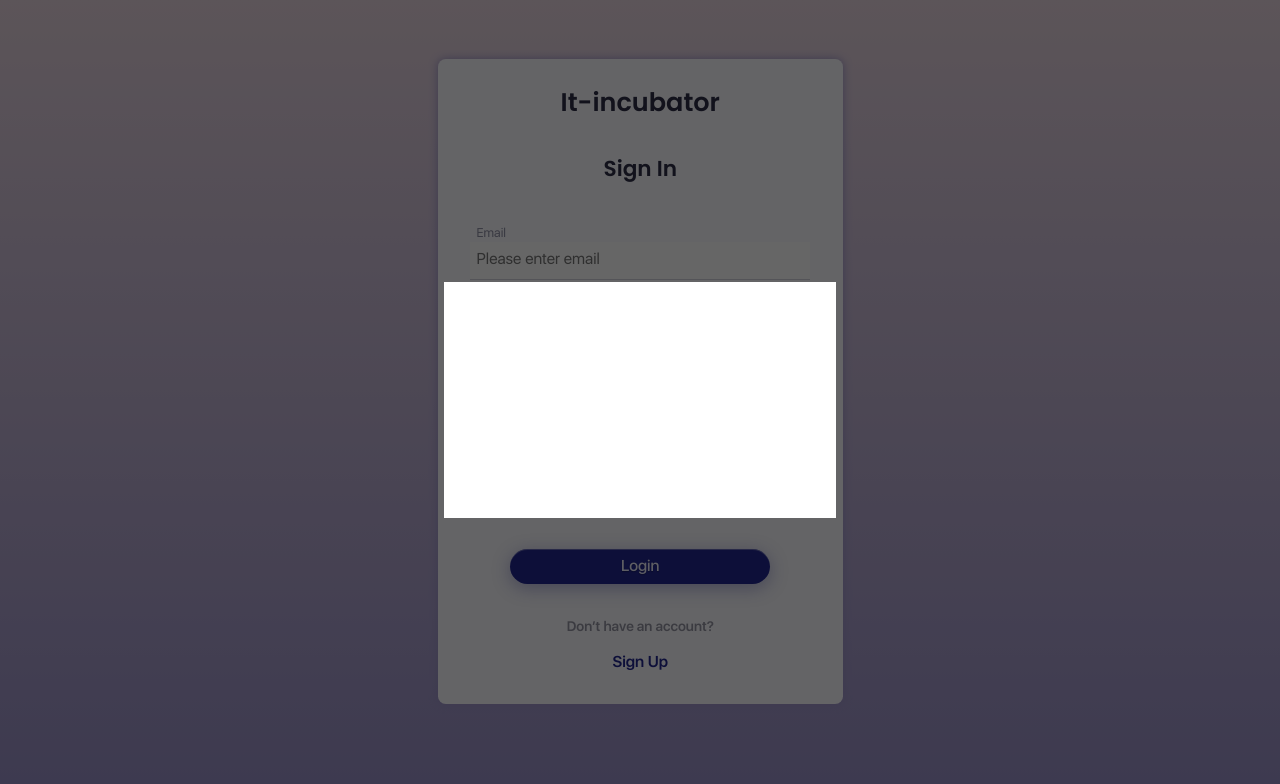
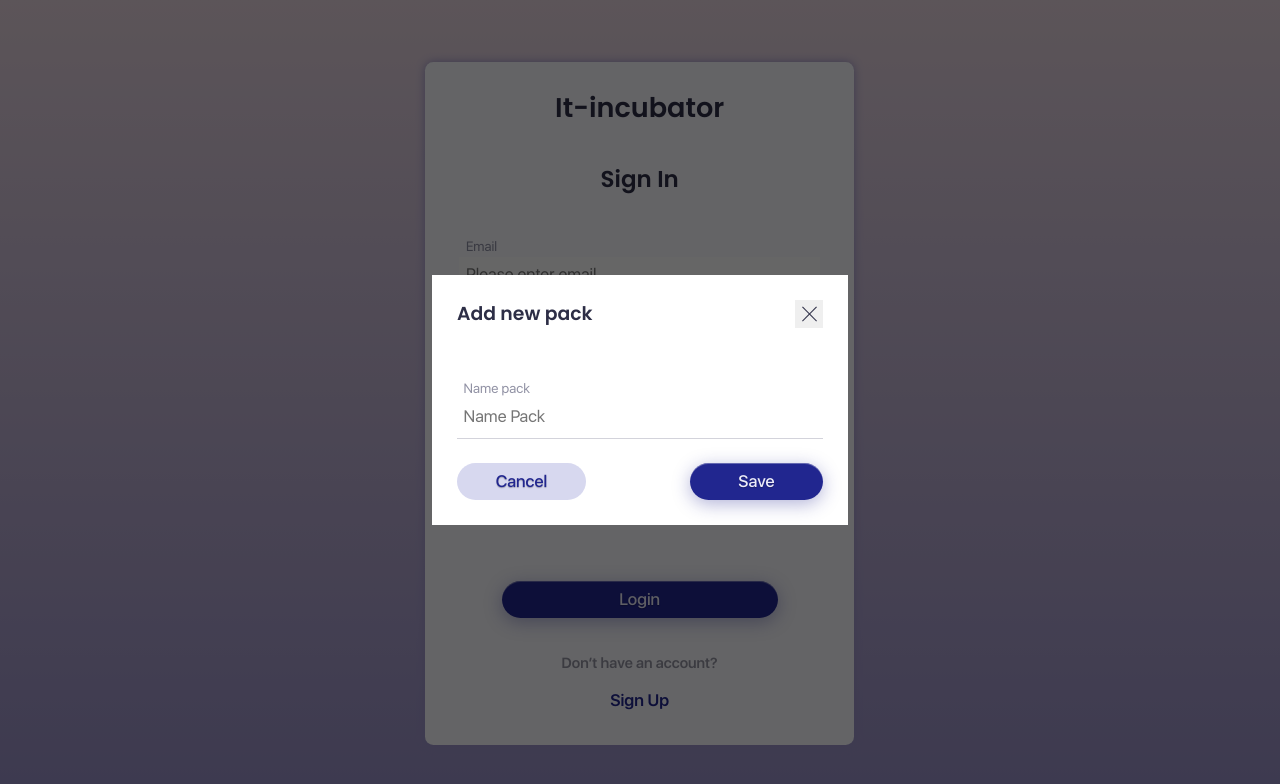
Before and after one commit to Matumba125/friday, a React (Create React App) app: page /#/login in a window 1280 px wide. Shown: the top 784 px of the page. Built offline with nearby package versions, Linux system fonts and the light colour scheme; no server answers.

Commit message:
added component modalAddPack, and buttonCloseModal

```diff
--- /dev/null
+++ b/src/common/buttonCloseModal/ButtonCloseModal.module.css
@@ -0,0 +1,30 @@
+.buttonCloseModal {
+    display: inline-block;
+    width: 1.7rem;
+    height: 1.7rem;
+    position: relative;
+    border: transparent;
+}
+
+.buttonCloseModal:hover {
+    border: 1px solid #2D2E46;
+}
+
+.buttonCloseModal::before,
+.buttonCloseModal::after {
+    position: absolute;
+    content: '';
+    height: 1.2rem;
+    width: 1px;
+    top: calc(50% - .6rem);
+    left: 50%;
+    background-color: #2D2E46;
+}
+
+.buttonCloseModal::before {
+    transform: rotate(45deg);
+}
+
+.buttonCloseModal::after {
+    transform: rotate(-45deg);
+}
--- /dev/null
+++ b/src/common/buttonCloseModal/ButtonCloseModal.tsx
@@ -0,0 +1,12 @@
+import React from "react";
+import s from './ButtonCloseModal.module.css'
+
+const ButtonCloseModal = () => {
+
+    return (
+        <button className={s.buttonCloseModal} type="button">
+        </button>
+    )
+}
+
+export default ButtonCloseModal;
--- a/src/common/buttonFormColor/ButtonFormColor.module.css
+++ b/src/common/buttonFormColor/ButtonFormColor.module.css
@@ -9,11 +9,12 @@
     font-family: 'SFUIDisplayMedium', sans-serif;
     font-size: 1rem;
     line-height: 2.1;
+    min-width: 8rem;
     width: 100%;
 }
 
 .buttonSubmitColor:hover {
-   opacity: .7;
+    opacity: .7;
 }
 
 
--- /dev/null
+++ b/src/common/buttonReturnCancel/ButtonReturnCancel.module.css
@@ -0,0 +1,25 @@
+.buttonContainerCancel {
+    width: 7.75rem;
+}
+
+.buttonCancel {
+    display: inline-block;
+    background: #D7D8EF;
+    border: transparent;
+    border-radius: 2rem;
+    color: #21268F;
+    text-shadow: 0px 1px 1px rgba(0, 0, 0, 0.25);
+    font-family: 'SFUIDisplayMedium', sans-serif;
+    font-size: 1rem;
+    line-height: 2.1;
+    width: 100%;
+}
+
+.buttonCancel:hover{
+    background-color: #a5a7eb;
+ }
+
+
+.buttonCancel:active {
+    box-shadow: 0 0 0 3px #21268F;
+}
--- /dev/null
+++ b/src/common/buttonReturnCancel/ButtonReturnCancel.tsx
@@ -0,0 +1,18 @@
+import React from "react";
+import s from './ButtonReturnCancel.module.css';
+
+const ButtonReturnCancel = () => {
+
+    return (
+        <div className={s.buttonContainerCancel}>
+            <button
+                className={s.buttonCancel}
+                type="submit"
+            >
+                Cancel
+            </button>
+        </div>
+    )
+}
+
+export default ButtonReturnCancel
--- a/src/components/loginization/Loginization.tsx
+++ b/src/components/loginization/Loginization.tsx
@@ -11,7 +11,7 @@ import React, {FormEvent, useState} from 'react';
 import {useDispatch, useSelector} from 'react-redux';
 import {loginTC, setLoginErrorAC} from '../../store/loginizationReducer';
 import {getIsLoggedIn, getLoginError} from '../../store/selectots';
-import ModalBox from '../../common/modalBox/ModalBox';
+import ModalAddPack from '../modalAddPack/ModalAddPack';
 
 const Loginization = () => {
   const [email, setEmail] = useState<string>('');
@@ -50,7 +50,7 @@ const Loginization = () => {
 
   return (
     <>
-<ModalBox/>
+<ModalAddPack/>
       <CardContainer>
         <>
           <div className={s.globalTitleBox}>
--- /dev/null
+++ b/src/components/modalAddPack/ModalAddPack.module.css
@@ -0,0 +1,57 @@
+.headerModal {
+    display: flex;
+    justify-content: space-between;
+    align-items: center;
+    margin-bottom: 3rem;
+}
+
+.modalTitle{
+    font-family: Poppins, sans-serif;
+    font-size: 1.13rem;
+    line-height: 1.2;
+    color: #2D2E46;
+}
+
+.inputBox {
+    text-align: start;
+}
+
+.buttonsBox {
+    display: flex;
+    flex-wrap: wrap;
+    justify-content: space-between;
+ }
+
+.buttonCloseModal {
+    width: 1.7rem;
+    height: 1.7rem;
+    position: relative;
+    border: transparent;
+}
+
+.buttonCloseModal:hover {
+    border: 1px solid #2D2E46;
+}
+
+.buttonCloseModal::before,
+.buttonCloseModal::after {
+    position: absolute;
+    content: '';
+    height: 1.2rem;
+    width: 1px;
+    top: calc(50% - .6rem);
+    left: 50%;
+    background-color: #2D2E46;
+}
+
+.buttonCloseModal::before {
+    transform: rotate(45deg);
+}
+
+.buttonCloseModal::after {
+    transform: rotate(-45deg);
+}
+
+.buttonContainer {
+    max-width: 8rem;
+}
--- /dev/null
+++ b/src/components/modalAddPack/ModalAddPack.tsx
@@ -0,0 +1,47 @@
+import React from "react";
+import s from './ModalAddPack.module.css';
+import ModalBox from '../../common/modalBox/ModalBox';
+import InputForm from '../../common/inputForm/InputForm';
+import ButtonCloseModal from '../../common/buttonCloseModal/ButtonCloseModal';
+import ButtonReturnCancel from '../../common/buttonReturnCancel/ButtonReturnCancel';
+import ButtonFormColor from '../../common/buttonFormColor/ButtonFormColor';
+
+
+const ModalAddPack = () => {
+
+    return (
+        <ModalBox>
+            <>
+                <div className={s.headerModal}>
+                    <h3 className={s.modalTitle}>
+                        Add new pack
+                    </h3>
+                    <ButtonCloseModal/>
+                </div>
+
+                <div className={s.inputBox}>
+                    <InputForm
+                        text={'Name pack'}
+                        inputType={'text'}
+                        title={'Please enter package name'}
+                        placeholder={'Name Pack'}
+                    />
+                </div>
+
+                <div className={s.buttonsBox}>
+                    <ButtonReturnCancel />
+                    <div className={s.buttonContainer}>
+                        <ButtonFormColor
+                            text={'Save'}
+                        />
+                    </div>
+
+                </div>
+            </>
+        </ModalBox>
+
+
+    )
+}
+
+export default ModalAddPack
--- a/src/components/routing/Routing.tsx
+++ b/src/components/routing/Routing.tsx
@@ -9,6 +9,7 @@ import Profile from "../profile/Profile";
 import Registration from "../registration/Registration";
 import EditProfile from '../editProfile/EditProfile';
 import CardsPacks from '../cardsPacks/CardsPacks';
+import ModalAddPack from '../modalAddPack/ModalAddPack';
 
 export const PATH ={
     LOGIN: '/login',
@@ -20,6 +21,7 @@ export const PATH ={
     REGISTRATION: '/registration',
     CARDS_PACKS: '/cards-packs',
     PACK_LIST: '/pack-list',
+    MODAL_ADDPACK: 'modal-add-pack',
 }
 const Routing = () => {
     return (
@@ -35,6 +37,7 @@ const Routing = () => {
                 <Route path={PATH.REGISTRATION} render={()=> <Registration/>} />
                 <Route path={PATH.CARDS_PACKS} render={()=> <CardsPacks/>} />
                 <Route path={PATH.PACK_LIST} render={()=><PackList/>}/>
+                <Route path={PATH. MODAL_ADDPACK} render={()=><ModalAddPack/>}/>
             </Switch>
         </>
     );
--- a/src/index.css
+++ b/src/index.css
@@ -13,7 +13,7 @@
 :root {
 
   /* 16 px  for 1440px*/
-  font-size: calc(0.8rem + 0.225vw);
+  font-size: calc(0.8rem + 0.3vw);
 }
 
 /* @media (min-width:1441px) {
```
